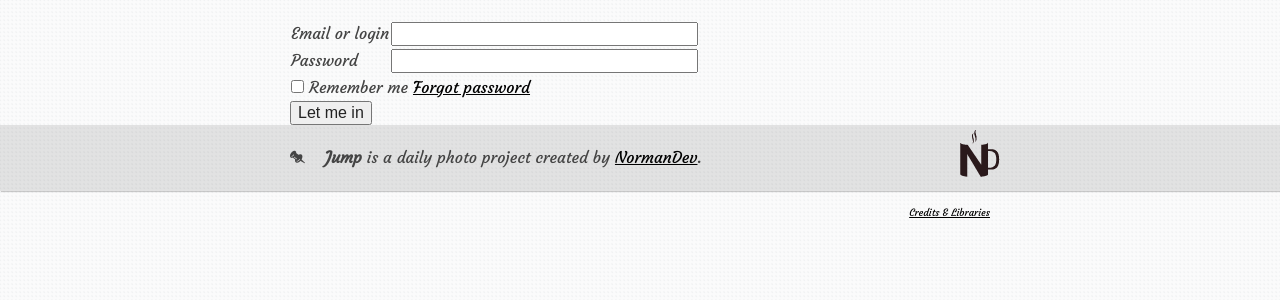
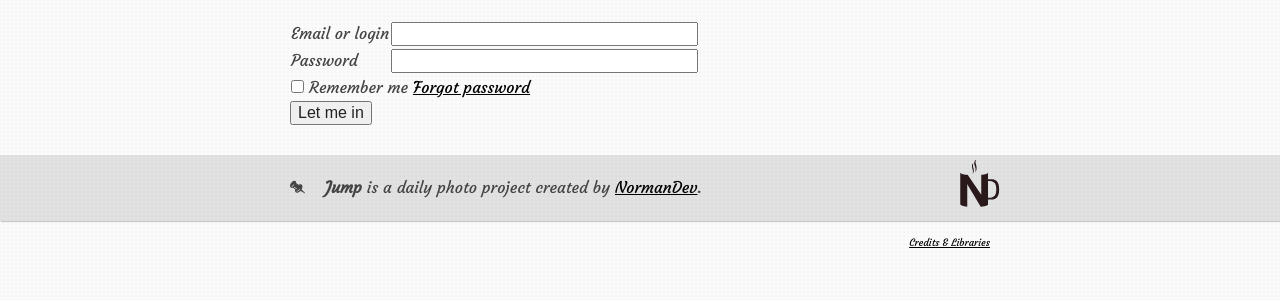
Before and after one commit to walrusk/jump, a CodeIgniter app: page /auth/login in a window 1280 px wide. Shown: the part 88-388 px from the top of the page. Run offline with CodeIgniter, Linux system fonts and the light colour scheme; some libraries are stand-ins or nearby versions.

Commit message:
login styles

```diff
--- a/application/views/auth/login_form.php
+++ b/application/views/auth/login_form.php
@@ -91,7 +91,7 @@ $captcha = array(
 		</td>
 	</tr>
 </table>
-<?php echo form_submit('submit', 'Let me in'); ?>
+<?php echo form_submit('submit', 'Let me in',array('class'=>'button')); ?>
 <?php echo form_close(); ?>
 
 </section>
--- a/css/style.css
+++ b/css/style.css
@@ -498,6 +498,10 @@ section#create label {display:block;}
 section#create div.field {padding-bottom:15px;}
 section#create div.caption input {width:100%;}
 
+section#login {
+	padding-bottom:30px;
+}
+
 section#create div.submit input,
 .button {
 	width:auto;
```
